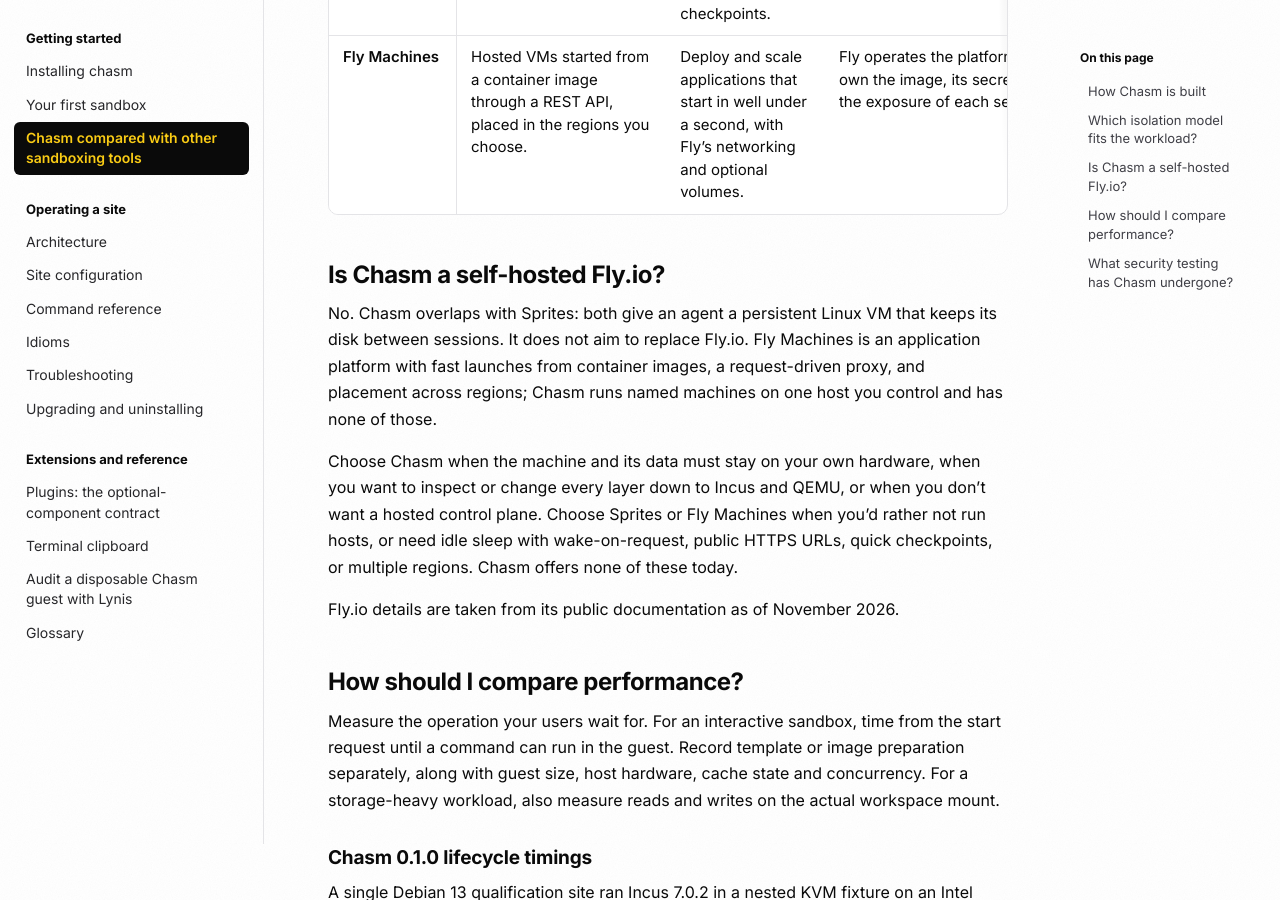
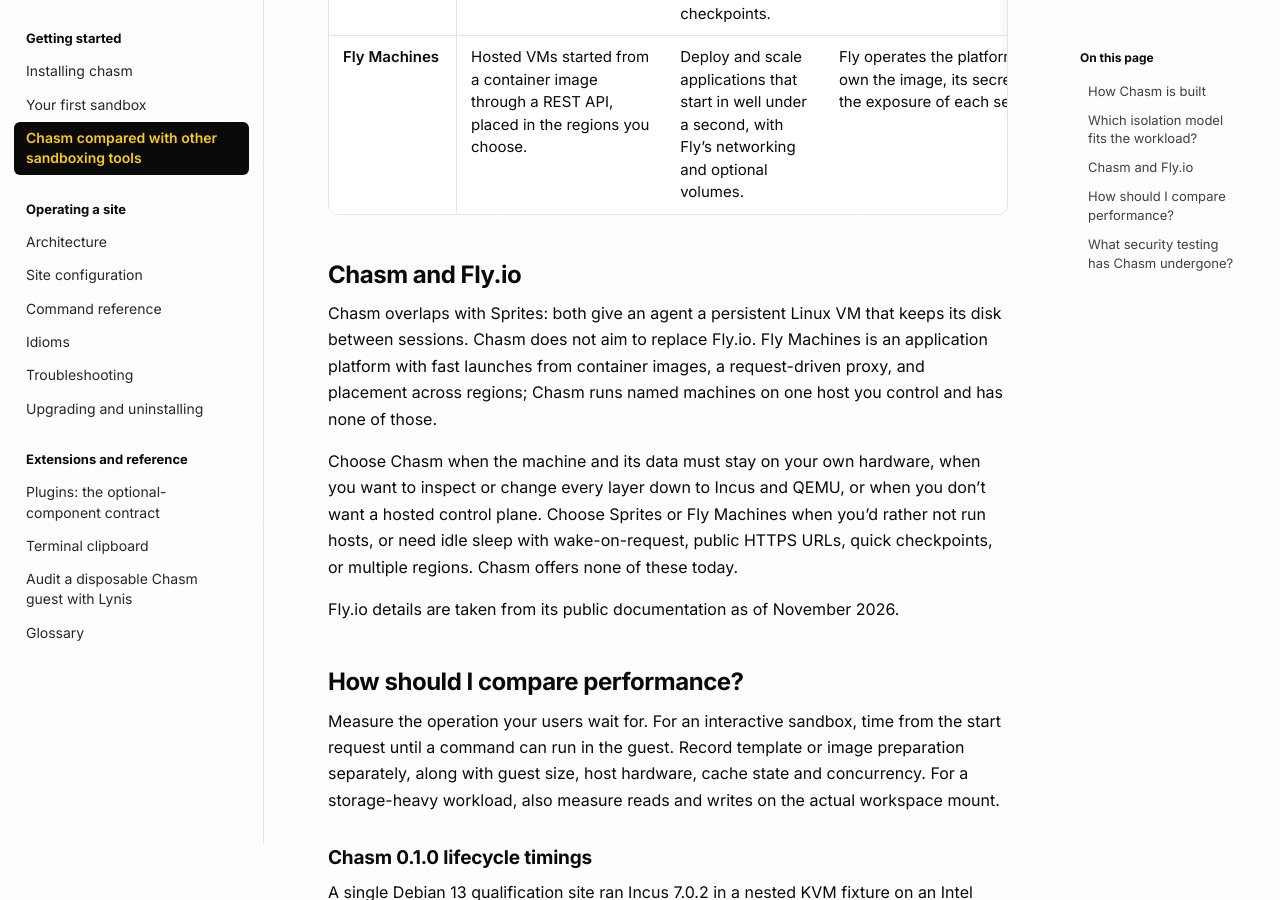
Before and after one commit to rahulrajaram/chasm, a Jekyll site: the page built from docs/comparison.md, in a window 1280 px wide and 900 px high, scrolled down 2703 px. Built offline with Jekyll 4.4.1, drawn with Linux system fonts in a browser that asks for light colours.

Commit message:
docs(comparison): neutral heading for the Fly.io section
Co-Authored-By: Claude Opus 5.5 <noreply@anthropic.com>

```diff
--- a/docs/comparison.md
+++ b/docs/comparison.md
@@ -25,10 +25,10 @@ Chasm is not an alternative to KVM or QEMU; it runs on them. KVM is the hypervis
 | Fly.io Sprites | A hosted, hardware-isolated microVM per Sprite, with a persistent ext4 disk that is backed up to object storage when idle. | You want a persistent agent machine without running hardware: it sleeps when idle, wakes on a request to its HTTPS URL, and takes quick filesystem checkpoints. | Fly operates the hosts and storage; you decide what code and credentials to place in the Sprite and who can reach its URL. |
 | Fly Machines | Hosted VMs started from a container image through a REST API, placed in the regions you choose. | Deploy and scale applications that start in well under a second, with Fly's networking and optional volumes. | Fly operates the platform; you own the image, its secrets, and the exposure of each service. |
 
-## Is Chasm a self-hosted Fly.io?
+## Chasm and Fly.io
 
-No. Chasm overlaps with Sprites: both give an agent a persistent Linux VM
-that keeps its disk between sessions. It does not aim to replace Fly.io.
+Chasm overlaps with Sprites: both give an agent a persistent Linux VM
+that keeps its disk between sessions. Chasm does not aim to replace Fly.io.
 Fly Machines is an application platform with fast launches from container
 images, a request-driven proxy, and placement across regions; Chasm runs
 named machines on one host you control and has none of those.
```
